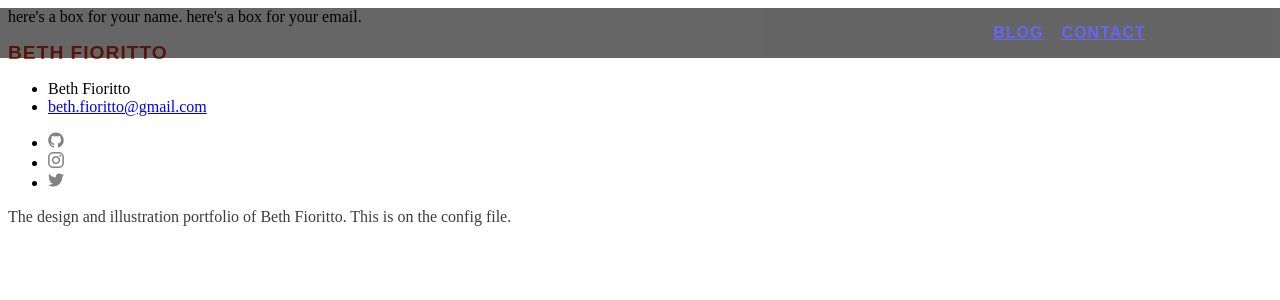
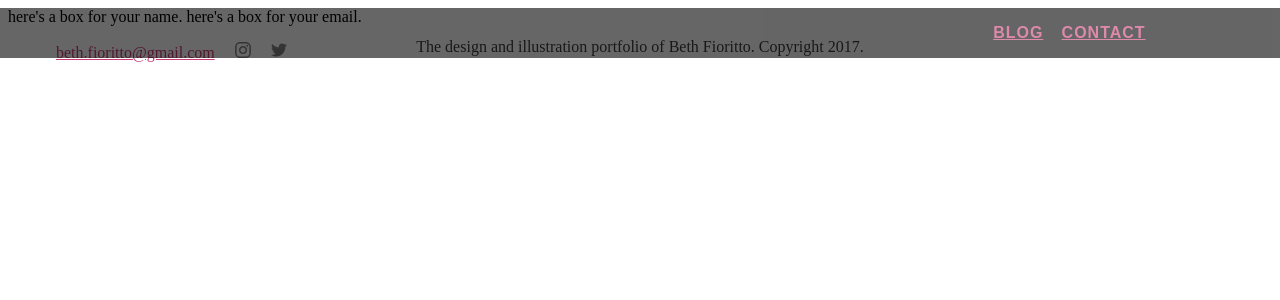
Before and after one commit to bfioritto/bethfioritto, a Jekyll site: the page built from contact/index.html, in a window 1280 px wide. Shown: the top 300 px of the page. Built offline with Jekyll 4.4.1, drawn with Linux system fonts in a browser that asks for light colours.

Commit message:
worked on footer

```diff
--- a/_config.yml
+++ b/_config.yml
@@ -16,7 +16,7 @@
 title: Beth Fioritto
 email: beth.fioritto@gmail.com
 description: > # this means to ignore newlines until "baseurl:"
-  The design and illustration portfolio of Beth Fioritto. This is on the config file.
+  The design and illustration portfolio of Beth Fioritto. Copyright 2017.
 baseurl: "" # the subpath of your site, e.g. /blog
 url: "http://www.bethfioritto.com" # the base hostname & protocol for your site, e.g. http://example.com
 instagram_username: beth.fioritto
--- a/_includes/footer.html
+++ b/_includes/footer.html
@@ -1,31 +1,8 @@
 <footer class="site-footer">
 
-  <div class="wrapper">
-
-    <h2 class="footer-heading">{{ site.title | escape }}</h2>
-
-    <div class="footer-col-wrapper">
-      <div class="footer-col footer-col-1">
         <ul class="contact-list">
-          <li>
-            {% if site.author %}
-              {{ site.author | escape }}
-            {% else %}
-              {{ site.title | escape }}
-            {% endif %}
-            </li>
-            {% if site.email %}
-            <li><a href="mailto:{{ site.email }}">{{ site.email }}</a></li>
-            {% endif %}
-        </ul>
-      </div>
-
-      <div class="footer-col footer-col-2">
-        <ul class="social-media-list">
-          {% if site.github_username %}
-          <li>
-            {% include icon-github.html username=site.github_username %}
-          </li>
+          {% if site.email %}
+          <li><a href="mailto:{{ site.email }}">{{ site.email }}</a></li>
           {% endif %}
 
           {% if site.instagram_username %}
@@ -39,15 +16,10 @@
             {% include icon-twitter.html username=site.twitter_username %}
           </li>
           {% endif %}
+        </ul>
 
-        </ul>
+      <div class="site-description">
+        <p>{{ site.description | escape }}</p>
       </div>
 
-      <div class="footer-col footer-col-3">
-        <p>{{ site.description | escape }}</p>
-      </div>
-    </div>
-
-  </div>
-
 </footer>
--- a/_includes/icon-instagram.html
+++ b/_includes/icon-instagram.html
@@ -1 +1 @@
-<a href="https://instagram.com/beth.fioritto"><span class="icon icon--instagram">{% include icon-instagram.svg %}</span></a>
+<a href="https://instagram.com/{{ include.username }}"><span class="icon icon--instagram">{% include icon-instagram.svg %}</span></a>
--- a/assets/main.scss
+++ b/assets/main.scss
@@ -42,7 +42,8 @@ $desktop:        1024px;
 }
 
 
-/* default.html, type formatting */
+
+/* default.html, incl nav and footer, type formatting */
 
 .nav-links {
   li {
@@ -94,11 +95,38 @@ p {
   letter-spacing: 0px;
 }
 
+a {
+  color: $link;
+
+}
+
+a visited {
+  color: $link-visited;
+}
+
 .site-footer {
   display: block;
 }
 
+.contact-list {
+  font-family: $base-font-family;
+  li {
+    display: inline;
+    padding: .5rem;
+    a {
+      text-decoration: none;
+    }
+    &:first-child a {
+      text-decoration: underline;
+    }
+  }
+}
 
+.site-description {
+  text-align: center;
+  margin: -2.5rem;
+  color: $text-color;
+}
 
 /* case study section divs */
 
@@ -161,7 +189,6 @@ p {
 
 
 
-
 /* welcome.html */
 
 .welcome-section {
@@ -206,6 +233,8 @@ p {
     margin-top: -1rem;
   }
 }
+
+
 
 /* swift_kick.html */
 
@@ -254,6 +283,7 @@ p {
     filter: alpha(opacity=75);
     }
   }
+}
 
 
 /* gallery slideshow modal */
@@ -341,7 +371,6 @@ p {
 
 
 
-}
 
 
 
```
